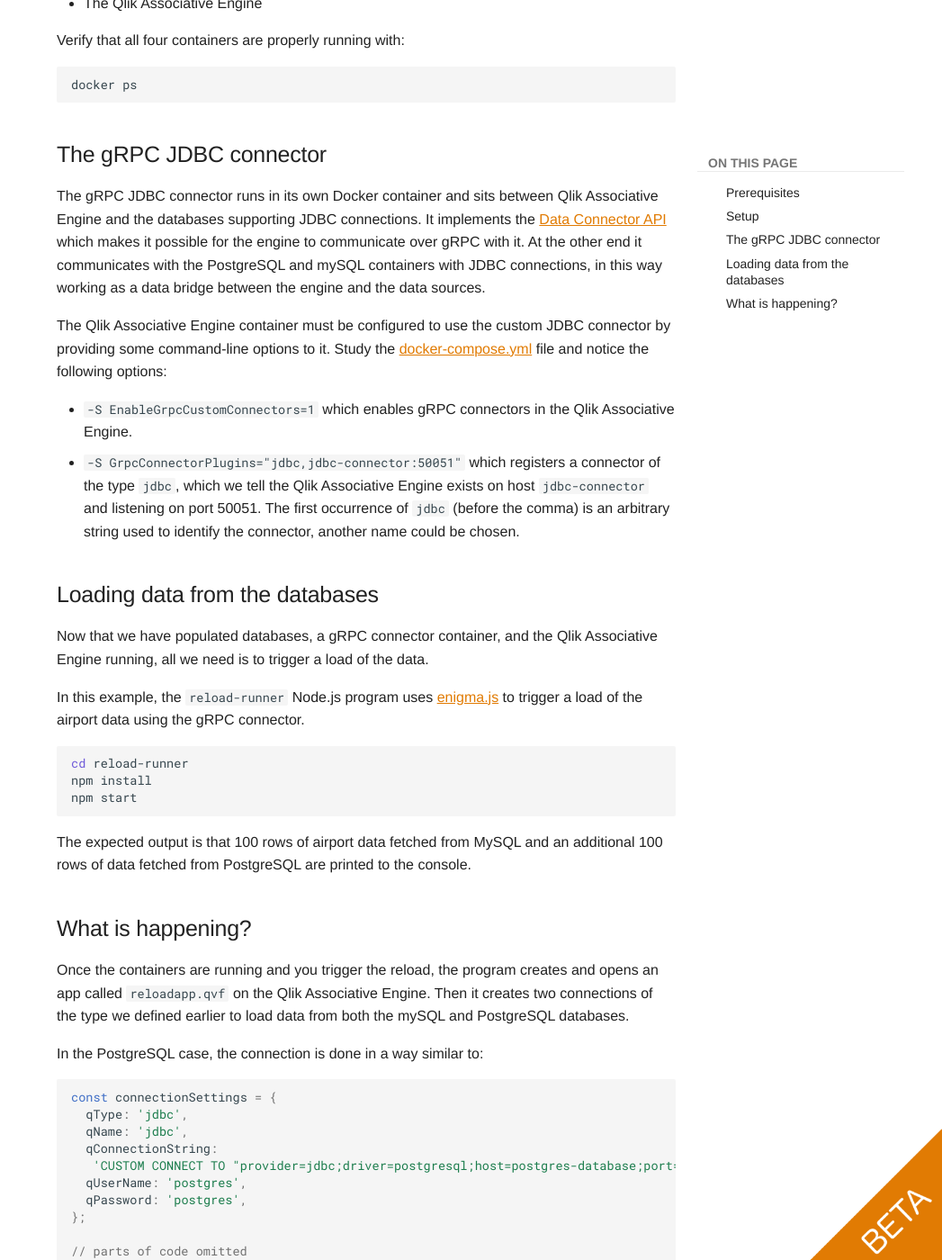
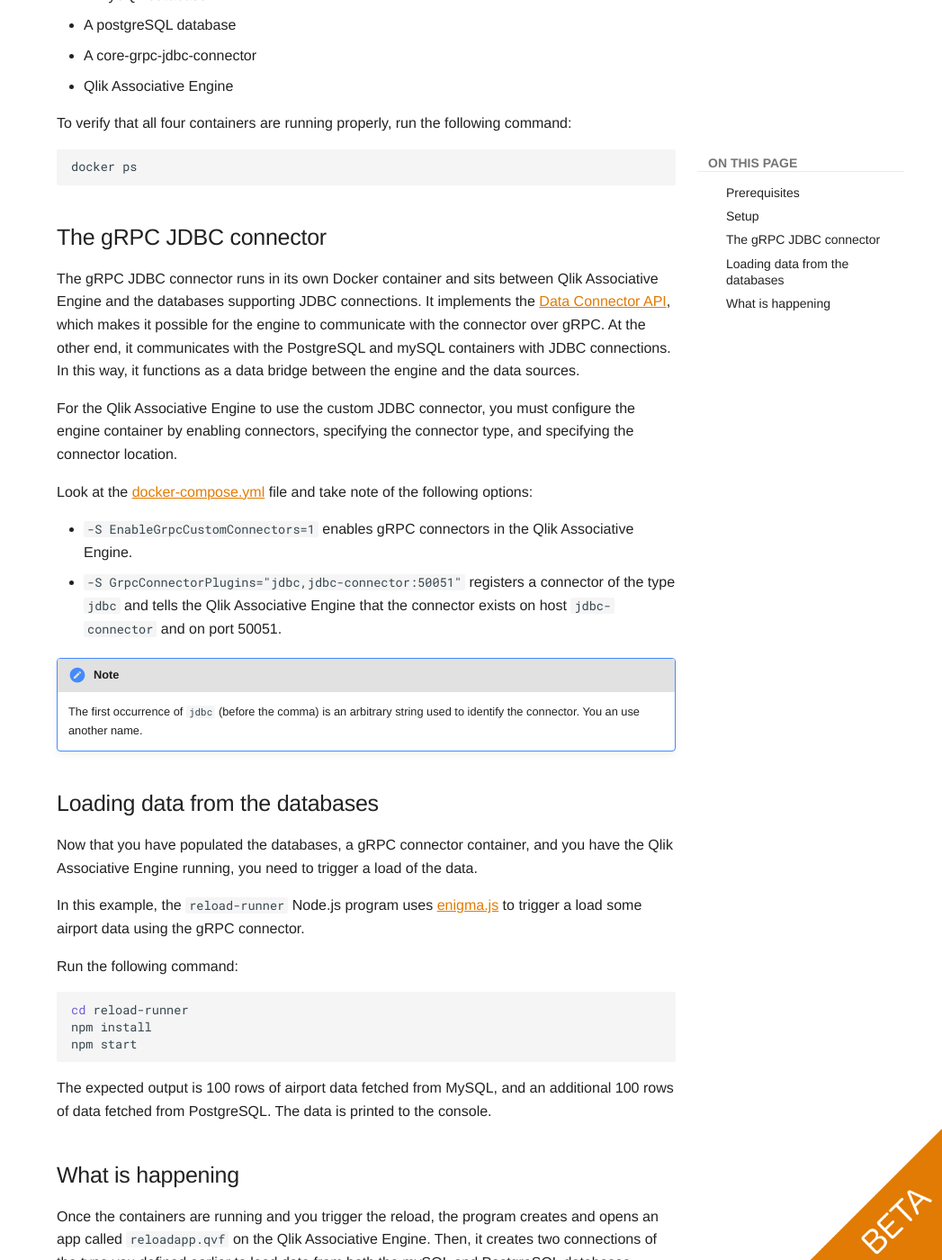
Before and after one commit to qlik-oss/core-website, an MkDocs documentation site: the page built from docs/tutorials/data-loading/databases.md, in a window 1280 px wide and 1400 px high, scrolled down 1337 px. Shown: the whole window at 90% size, without its empty margins (233-1280 px from the left). Built offline with MkDocs 1.6.1 and Material for MkDocs 9.7.7, drawn with Linux system fonts in a browser that asks for light colours; comment, search, counter and statistics services are not loaded; some of the changed text lies outside the part shown.

Commit message:
update database and small fixes to local

````diff
--- a/docs/tutorials/data-loading/databases.md
+++ b/docs/tutorials/data-loading/databases.md
@@ -1,9 +1,6 @@
 # Databases
 
-In this tutorial, learn how to load data from a database into Qlik Associative Engine with a JDBC connector
-using the gRPC protocol.
-
-In this tutorial, you load data from mySQL and PostgreSQL databases.
+In this tutorial, learn how to load data from a databases, such as mySQL and PostgreSQL, into Qlik Associative Engine with a JDBC connector using the gRPC protocol.
 
 Qlik Core includes several database connector examples. For more information, see the
 [Data Connector API](../../services/qix-engine/apis/data-loading/introduction.md) section.
@@ -27,11 +24,15 @@
 
 To run the example code, clone the
 [qlik-oss/core-grpc-jdbc-connector](https://github.com/qlik-oss/core-grpc-jdbc-connector)
-Git repository. Check out the repo documentation to get familiar with the content and structure.
+Git repository. Before you continue, look at the documentation to get familiar with the content and structure of
+the repository.
 
-In your shell, make sure current directory is at the repo root.
+!!!Tip
+    In your shell, make sure current directory is at the repository root.
 
-Set the `ACCEPT_EULA` environment variable as applicable and start the containers by running:
+To begin, you must accept the `ACCEPT_EULA` and start the containers.
+
+Run the following command:
 
 ```sh
 ACCEPT_EULA=<yes/no> docker-compose up --build -d
@@ -42,9 +43,9 @@
 * A mySQL database
 * A postgreSQL database
 * A core-grpc-jdbc-connector
-* The Qlik Associative Engine
+* Qlik Associative Engine
 
-Verify that all four containers are properly running with:
+To verify that all four containers are running properly, run the following command:
 
 ```sh
 docker ps
@@ -54,27 +55,29 @@
 
 The gRPC JDBC connector runs in its own Docker container and sits between Qlik Associative Engine and the databases
 supporting JDBC connections. It implements the
-[Data Connector API](../../services/qix-engine/apis/data-loading/introduction.md) which makes it possible for the
-engine to communicate over gRPC with it. At the other end it communicates with the PostgreSQL and mySQL containers
-with JDBC connections, in this way working as a data bridge between the engine and the data sources.
+[Data Connector API](../../services/qix-engine/apis/data-loading/introduction.md), which makes it possible for the
+engine to communicate with the connector over gRPC. At the other end, it communicates with the PostgreSQL and mySQL containers
+with JDBC connections. In this way, it functions as a data bridge between the engine and the data sources.
 
-The Qlik Associative Engine container must be configured to use the custom JDBC connector by providing some command-line
-options to it. Study the
-[docker-compose.yml](https://github.com/qlik-oss/core-grpc-jdbc-connector/blob/master/example/docker-compose.yml) file
-and notice the following options:
+For the Qlik Associative Engine to use the custom JDBC connector, you must configure the engine container by enabling connectors, specifying the connector type, and specifying the connector location.
 
-* `-S EnableGrpcCustomConnectors=1` which enables gRPC connectors in the Qlik Associative Engine.
-* `-S GrpcConnectorPlugins="jdbc,jdbc-connector:50051"` which registers a connector of the type `jdbc`, which we tell
-  the Qlik Associative Engine exists on host `jdbc-connector` and listening on port 50051. The first occurrence of
-  `jdbc` (before the comma) is an arbitrary string used to identify the connector, another name could be chosen.
+Look at the [docker-compose.yml](https://github.com/qlik-oss/core-grpc-jdbc-connector/blob/master/example/docker-compose.yml) file and take note of  the following options:
+
+* `-S EnableGrpcCustomConnectors=1` enables gRPC connectors     in the Qlik Associative Engine.
+* `-S GrpcConnectorPlugins="jdbc,jdbc-connector:50051"`        registers a connector of the type `jdbc` and tells
+  the Qlik Associative Engine that the connector exists on host `jdbc-connector` and on port 50051.
+
+!!! Note
+    The first occurrence of `jdbc` (before the comma) is an arbitrary string used to identify the connector. You an use another name.
 
 ## Loading data from the databases
 
-Now that we have populated databases, a gRPC connector container, and the Qlik Associative Engine running, all we need
-is to trigger a load of the data.
+Now that you have populated the databases, a gRPC connector container, and you have the Qlik Associative Engine running, you need to trigger a load of the data.
 
 In this example, the `reload-runner` Node.js program uses [enigma.js](https://github.com/qlik-oss/enigma.js) to trigger
-a load of the airport data using the gRPC connector.
+a load some airport data using the gRPC connector.
+
+Run the following command:
 
 ```sh
 cd reload-runner
@@ -82,16 +85,15 @@
 npm start
 ```
 
-The expected output is that 100 rows of airport data fetched from MySQL and an additional 100 rows of data
-fetched from PostgreSQL are printed to the console.
+The expected output is 100 rows of airport data fetched from MySQL, and an additional 100 rows of data
+fetched from PostgreSQL. The data is printed to the console.
 
-## What is happening?
+## What is happening
 
 Once the containers are running and you trigger the reload, the program creates and opens an app called `reloadapp.qvf`
-on the Qlik Associative Engine. Then it creates two connections of the type we defined earlier to load data from both
-the mySQL and PostgreSQL databases.
+on the Qlik Associative Engine. Then, it creates two connections of the type you defined earlier to load data from both the mySQL and PostgreSQL databases.
 
-In the PostgreSQL case, the connection is done in a way similar to:
+In the PostgreSQL case, the connection is created a similar way to the following:
 
 ```js
 const connectionSettings = {
@@ -110,15 +112,15 @@
 
 In the `connectionSettings` object:
 
-* `qType` represents what type of connector the connection should use.
-* `qName` is the name of this connection instance.
-* `qConnectionString` is the parameter that is sent to the connector. The parts of the connection string that is
-  specific to the JDBC connector is the driver setting. It will be the JDBC driver that the connector will use to
-  connect to the database with. The provider needs to be the same as the `qType`. Host, port and database are related to
+* `qType` represents the type of connector the connection should use.
+* `qName` is the name of the connection instance.
+* `qConnectionString` is the parameter that is sent to the connector. The part of the connection string that is
+  specific to the JDBC connector is the driver setting. It is the JDBC driver that the connector uses to
+  connect to the database. The provider must be the same as the `qType`. Host, port and database are related to
   locating the database.
 * `qUserName` and `qPassword` are the credentials used to access the database with (will be removed from the logs).
 
-Then, we set a script to use the connection that we just created:
+Then, you set a script to use the connection that you just created:
 
 ```js
 const script = `
@@ -130,17 +132,16 @@
 ```
 
 The `lib connect to 'jdbc';` statement refers to the name of the connection to use.
-`airports:` will be the internal name of the table loaded.
-The actual load statement that is sent to the connector is everything after `sql`.
-In this case the load statement will be `SELECT * FROM airports`.
+`airports:` is the internal name of the table loaded.
+The load statement that is sent to the connector is after `sql`.
+In this case, the load statement is `SELECT * FROM airports`.
 
-Next, we reload the data into the Qlik Associative Engine. The first 100 results of the `airports` table loaded from
-mySQL are printed to the console. The workflow is then repeated a second time, now loading from PostgreSQL.
+Next, you reload the data into the Qlik Associative Engine.
 
-The biggest difference between the connection strings is the driver setting, `driver=mysql` and `driver=postgresql`
-respectively.
+The expected output is a list of airport entries loaded from the mySQL database. The first 100 results are printed to the console. The workflow is then repeated a second time, now loading from PostgreSQL.
+
+The biggest difference between the two database connection strings is the driver setting: `driver=mysql` and `driver=postgresql` respectively.
 
 !!! Tip
-    We recommend that you take a look inside the `index.js` file and that you read through the
-    [enigma.js](https://github.com/qlik-oss/enigma.js) documentation to get a better understanding of the steps taken in
-    this tutorial.
+    We recommend that you take a look inside the `index.js` file, and that you read through the
+    [enigma.js](https://github.com/qlik-oss/enigma.js) documentation to get a better understanding of the steps in this tutorial.
````
Also changed, not shown: docs/tutorials/data-loading/local-files.md (+4 -0 lines).
